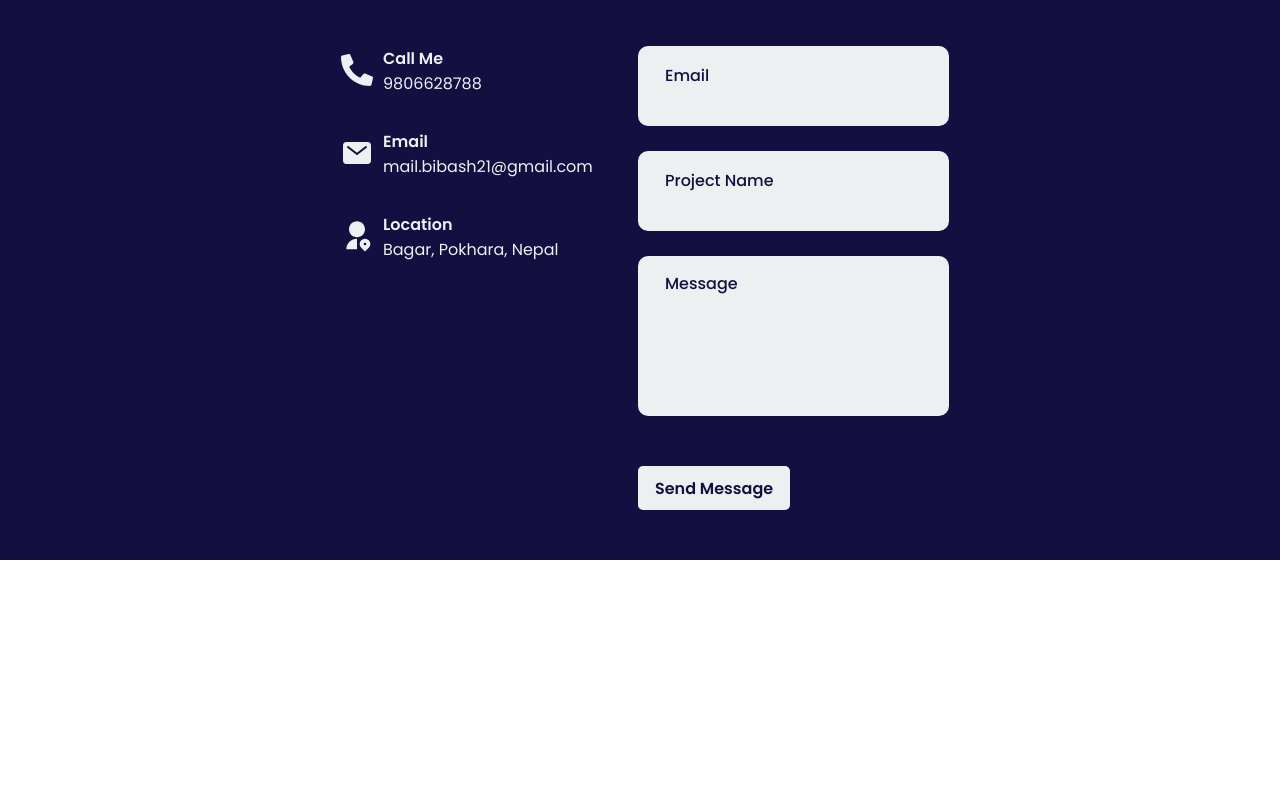
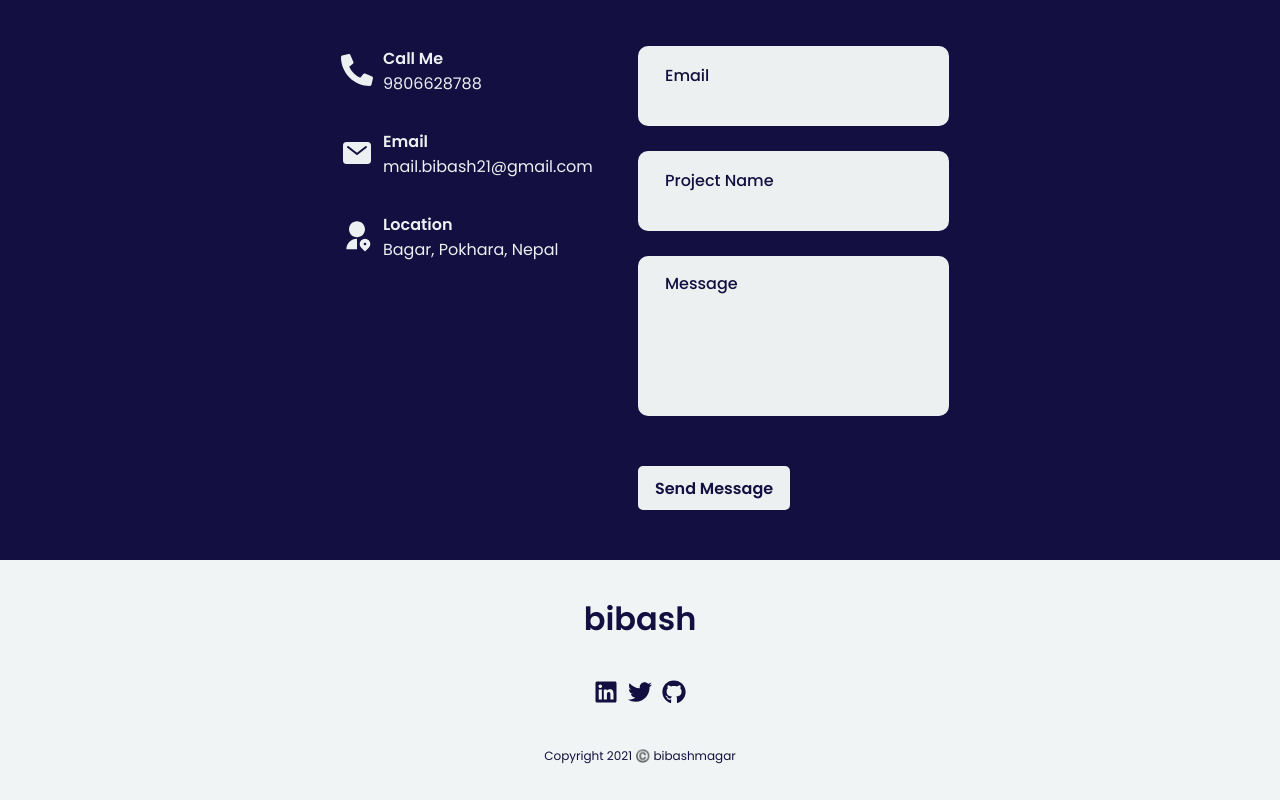
Before and after one commit to bibashmgr/fol, a React (Create React App) app: page / in a window 1280 px wide. Shown: the part 2454-3254 px from the top of the page. Before the commit the page ends 3014 px from the top, so only its background shows below. Built offline with nearby package versions, Linux system fonts and the light colour scheme.

Commit message:
Updating repo

```diff
--- /dev/null
+++ b/src/components/Footer/FooterElements.js
@@ -0,0 +1,54 @@
+// dependencies
+import styled from "styled-components";
+import { FaLinkedin, FaTwitter, FaGithub } from 'react-icons/fa';
+
+export const FooterContainer = styled.footer`
+    height: 30vh;
+    display: flex;
+    background-color: rgba(236, 240, 241, 0.75);
+    flex-direction: column;
+    justify-content: space-evenly;
+    align-items: center;
+`
+
+export const FooterHead = styled.div`
+    color: #130F40;
+    font-size: 2rem;
+    font-weight: 600;
+    display: flex;
+    justify-content: center;
+    align-items: center;
+    padding: 0px 25px;
+
+    @media screen and (max-width:796px){
+        font-size: 1.5rem;
+    }
+`
+
+export const FooterLinks = styled.div`
+    font-size: 1.5rem;
+`
+
+export const IconLink = styled.a`
+    color: #130f40;
+    text-decoration: none;
+    padding: 0px 5px;
+`
+
+export const LinkedinIcon = styled(FaLinkedin)`
+    cursor: pointer;
+`
+
+export const TwitterIcon = styled(FaTwitter)`
+    cursor: pointer;
+`
+
+export const GithubIcon = styled(FaGithub)`
+    cursor: pointer;
+`
+
+export const FooterRights = styled.div`
+    color: #130f40;
+    font-size: 0.75rem;
+    font-weight: 400;
+`
--- /dev/null
+++ b/src/components/Footer/index.js
@@ -0,0 +1,31 @@
+// dependencies
+import React from 'react';
+
+// components
+import {FooterContainer, FooterHead, FooterLinks, IconLink, GithubIcon, TwitterIcon, LinkedinIcon, FooterRights} from './FooterElements';
+
+const Footer = () => {
+    return (
+        <FooterContainer>
+            <FooterHead>
+                bibash
+            </FooterHead>
+            <FooterLinks>
+                <IconLink href="https://www.linkedin.com/in/bibashmgr" target='_blank' aria-label='LinkedIn'>
+                        <LinkedinIcon />
+                </IconLink>
+                <IconLink href="https://twitter.com/bibashmgr21" target='_blank' aria-label='Twitter'>
+                    <TwitterIcon />
+                </IconLink>
+                <IconLink href="https://github.com/bibashmgr" target='_blank' aria-label='Github'>
+                    <GithubIcon />
+                </IconLink>
+            </FooterLinks>
+            <FooterRights>
+                Copyright 2021 ©️ bibashmagar
+            </FooterRights>
+        </FooterContainer>
+    )
+}
+
+export default Footer
--- a/src/pages/Home.js
+++ b/src/pages/Home.js
@@ -9,6 +9,7 @@ import Main from '../components/Main';
 import About from '../components/About';
 import Projects from '../components/Projects';
 import Contact from '../components/Contact';
+import Footer from '../components/Footer';
 
 const Home = () => {
     const [isOpen, setIsOpen] = useState(false);
@@ -25,6 +26,7 @@ const Home = () => {
             <About />
             <Projects />
             <Contact />
+            <Footer />
         </>
     )
 }
```
